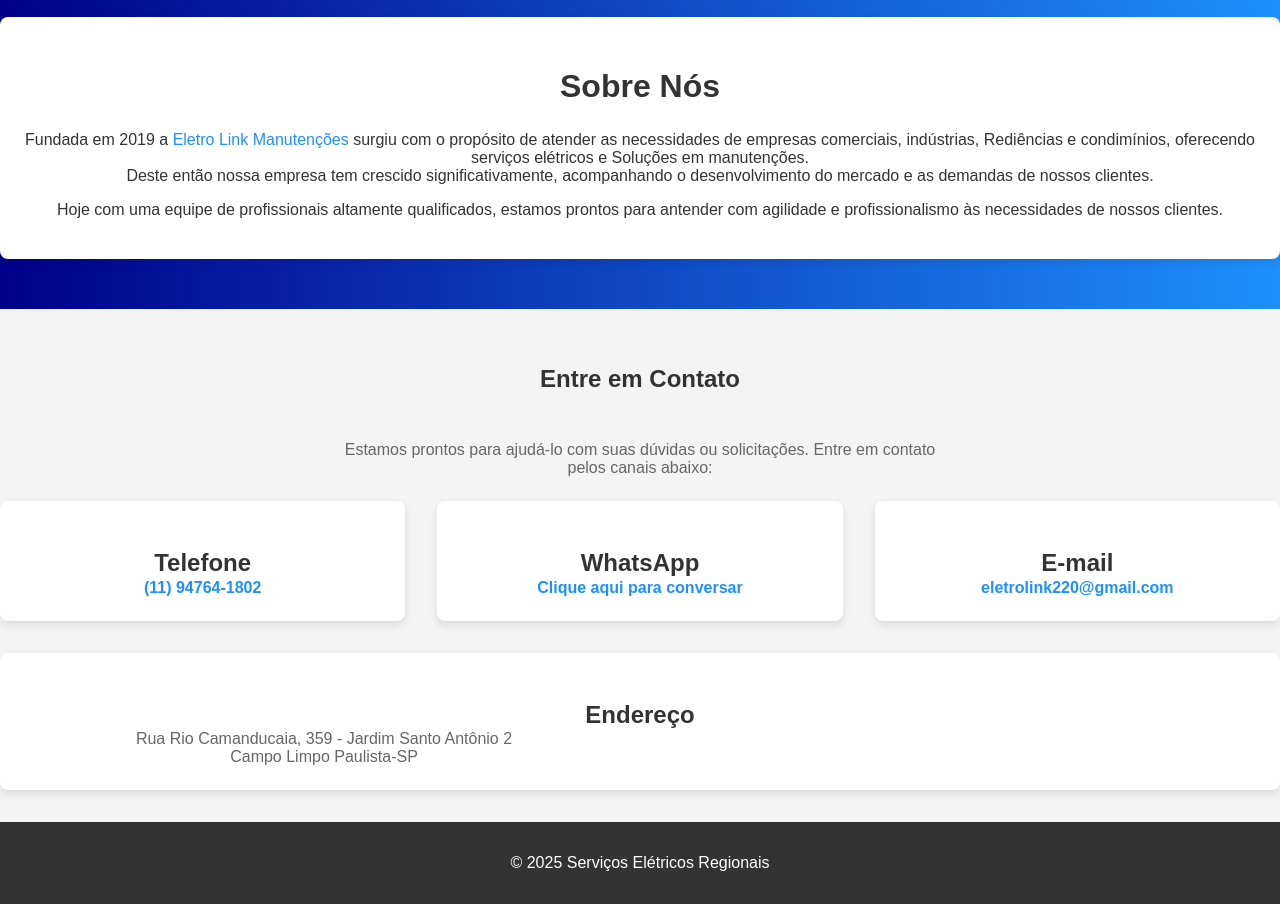
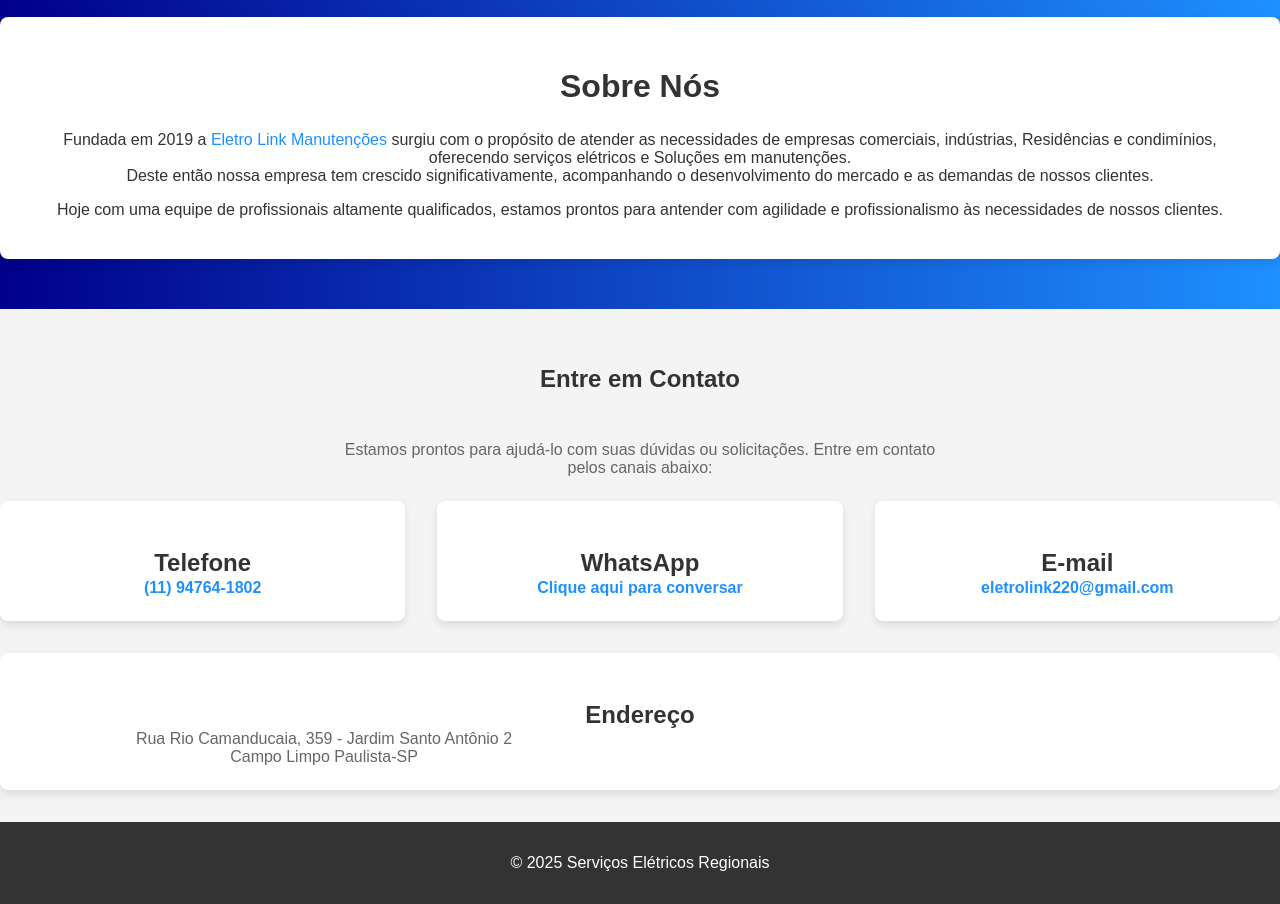
Before and after one commit to ChristianGuillen173/Eletrolink, a plain HTML site: page index.html in a window 1280 px wide. Shown: the part 1660-2564 px from the top of the page. Drawn offline with Linux system fonts and the light colour scheme.

Commit message:
Update index.html

```diff
--- a/index.html
+++ b/index.html
@@ -118,7 +118,7 @@
         <p>
           Fundada em 2019 a <span>Eletro Link Manutenções</span> surgiu com o
           propósito de atender as necessidades de empresas comerciais,
-          indústrias, Rediências e condimínios, oferecendo serviços elétricos e
+          indústrias, Residências e condimínios, oferecendo serviços elétricos e
           Soluções em manutenções.
           <br />
           Deste então nossa empresa tem crescido significativamente,
```
